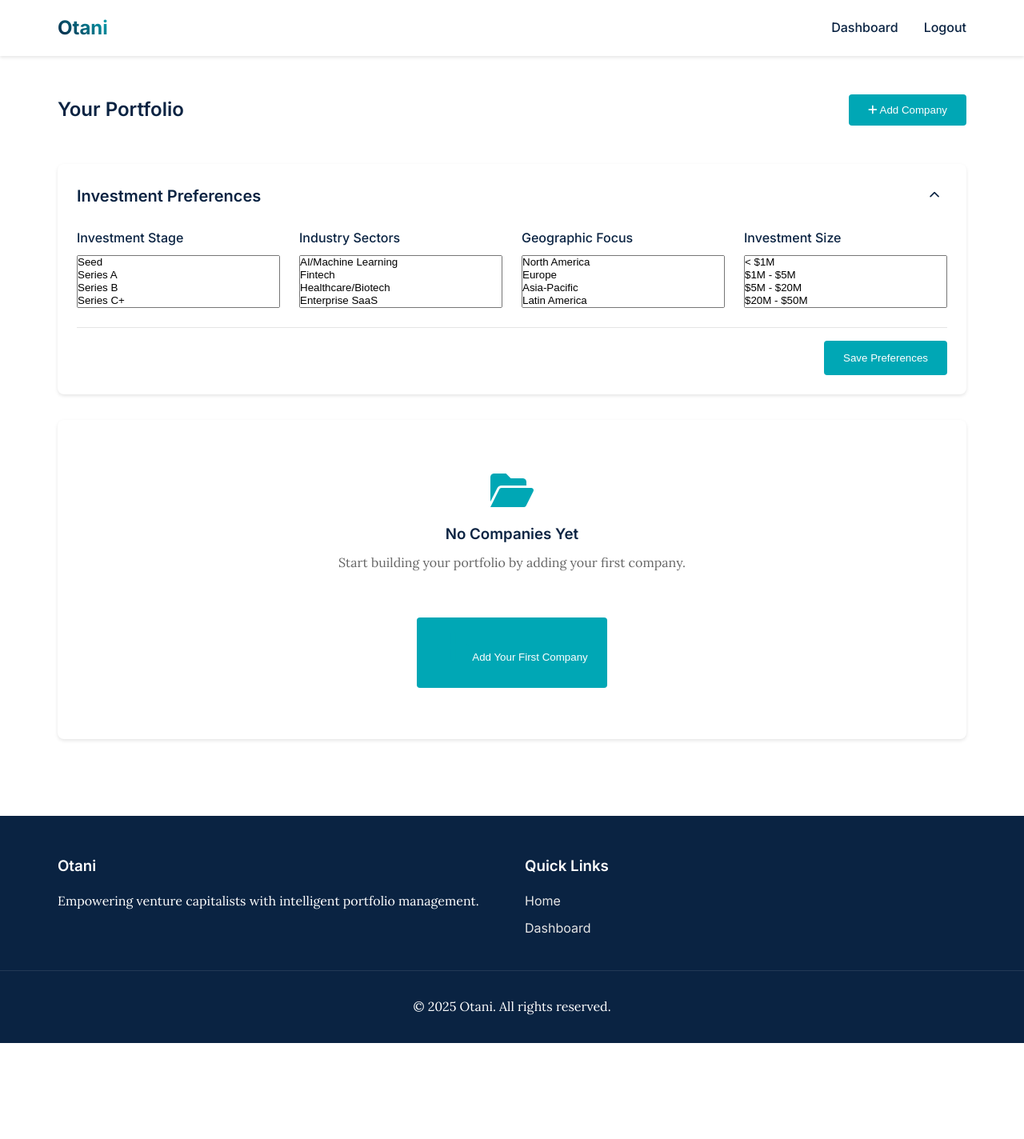
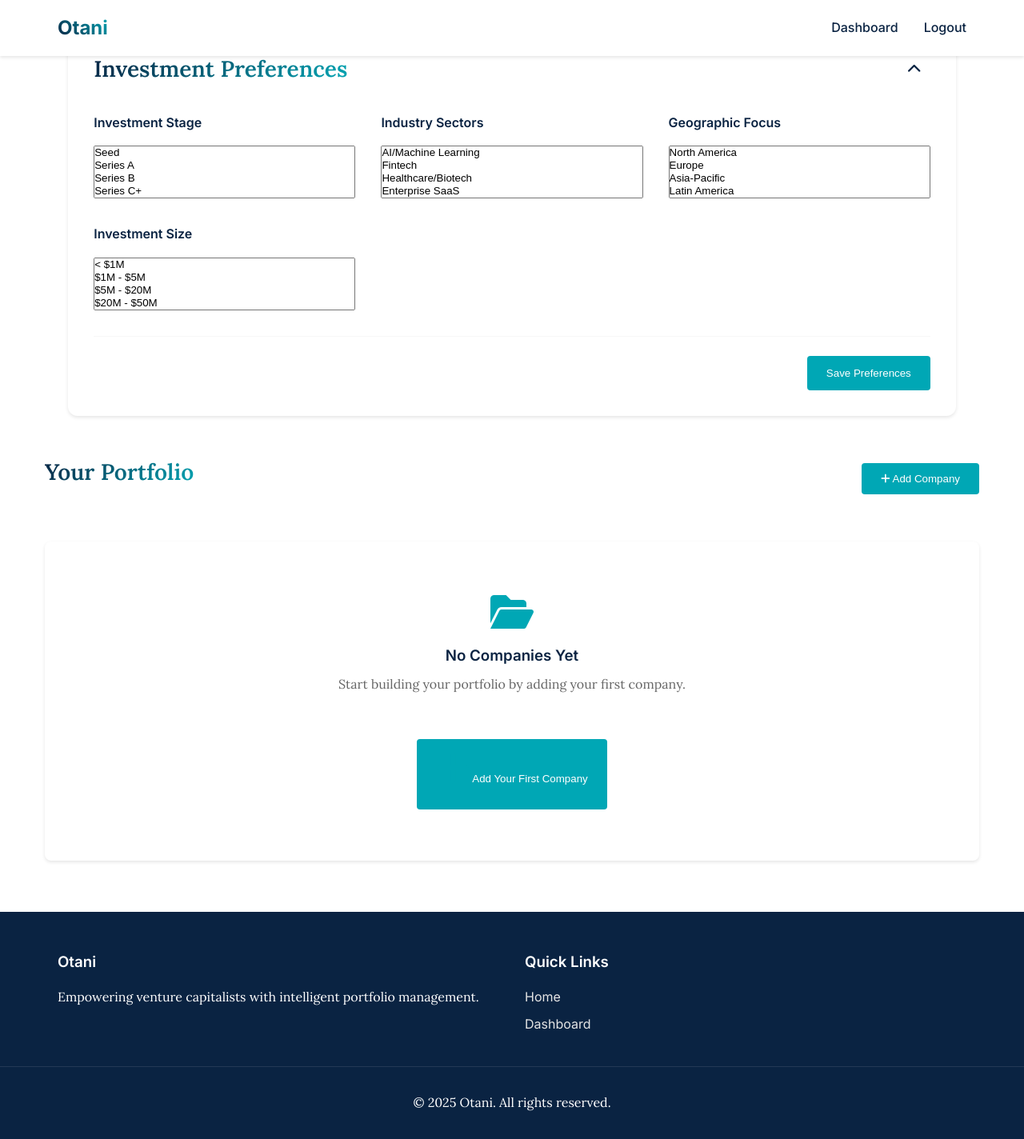
Before and after one commit to sfburrito/otani, a Flask app: page /dashboard in a window 1280 px wide. Shown: the whole page at 80% size. Before the commit the page ends 1304 px from the top, so only its background shows below. Run offline with Flask 3, Linux system fonts and the light colour scheme; the visitor is signed in with stand-in values (Sample User, id 1); data that the repository does not hold is empty.

Commit message:
Enhance preferences UI with better styling and layout

```diff
--- a/static/style.css
+++ b/static/style.css
@@ -9,6 +9,8 @@
     --shadow: 0 2px 4px rgba(0, 0, 0, 0.1);
     --transition: all 0.3s ease;
     --navbar-height: 70px;
+    --light-gray: #F7F7F7;
+    --teal-light: #34D9C9;
 }
 
 /* Reset and Base Styles */
@@ -704,106 +706,173 @@ textarea.form-input {
 /* Preferences Panel */
 .preferences-panel {
     background: var(--white);
-    border-radius: 8px;
-    padding: 1.5rem;
+    border-radius: 12px;
+    padding: 2rem;
     margin-bottom: 2rem;
     box-shadow: var(--shadow);
+    max-width: 1200px;
+    margin-left: auto;
+    margin-right: auto;
+    width: 95%;
 }
 
 .preferences-header {
     display: flex;
     justify-content: space-between;
     align-items: center;
-    margin-bottom: 1.5rem;
+    margin-bottom: 2rem;
 }
 
 .preferences-header h3 {
     margin: 0;
     color: var(--navy);
-    font-size: 1.25rem;
+    font-size: 1.75rem;
+    font-weight: 600;
+    font-family: 'Lora', serif;
+    background: linear-gradient(135deg, var(--navy) 0%, var(--teal) 100%);
+    -webkit-background-clip: text;
+    -webkit-text-fill-color: transparent;
 }
 
 .btn-icon {
     background: none;
     border: none;
     color: var(--navy);
-    width: 32px;
-    height: 32px;
+    width: 40px;
+    height: 40px;
     border-radius: 50%;
     display: flex;
     align-items: center;
     justify-content: center;
     cursor: pointer;
     transition: var(--transition);
+    font-size: 1.1rem;
 }
 
 .btn-icon:hover {
-    background: var(--gray);
+    background: var(--light-gray);
+    color: var(--teal);
 }
 
 .preferences-grid {
     display: grid;
-    grid-template-columns: repeat(auto-fit, minmax(250px, 1fr));
-    gap: 1.5rem;
-    margin-bottom: 1.5rem;
+    grid-template-columns: repeat(auto-fit, minmax(280px, 1fr));
+    gap: 2rem;
+    margin-bottom: 2rem;
 }
 
 .preference-group {
     display: flex;
     flex-direction: column;
-    gap: 0.5rem;
+    gap: 0.75rem;
 }
 
 .preference-label {
-    font-weight: 500;
+    font-weight: 600;
     color: var(--navy);
+    font-size: 1rem;
+    margin-bottom: 0.25rem;
 }
 
 .preferences-footer {
     display: flex;
     justify-content: flex-end;
     gap: 1rem;
-    padding-top: 1rem;
-    border-top: 1px solid var(--gray);
+    padding-top: 1.5rem;
+    border-top: 1px solid var(--light-gray);
 }
 
 /* Select2 Custom Theme */
-.select2-container--custom {
-    width: 100% !important;
+.select2-container--custom .select2-selection--multiple {
+    border: 2px solid var(--light-gray);
+    border-radius: 8px;
+    min-height: 45px;
+    padding: 0.375rem;
+    transition: all 0.2s ease;
+    background: var(--white);
 }
 
-.select2-container--custom .select2-selection--multiple {
-    border: 1px solid var(--gray);
-    border-radius: 6px;
-    min-height: 38px;
-    padding: 0.25rem;
+.select2-container--custom .select2-selection--multiple:hover {
+    border-color: var(--teal-light);
+}
+
+.select2-container--custom .select2-selection--multiple.select2-selection--focus {
+    border-color: var(--teal);
+    box-shadow: 0 0 0 3px rgba(20, 184, 166, 0.1);
 }
 
 .select2-container--custom .select2-selection--multiple .select2-selection__choice {
-    background: var(--teal);
+    background: linear-gradient(135deg, var(--teal) 0%, var(--teal-light) 100%);
     color: var(--white);
     border: none;
     border-radius: 20px;
-    padding: 2px 8px;
-    margin: 2px;
+    padding: 4px 12px;
+    margin: 3px;
+    font-size: 0.9rem;
+    font-weight: 500;
+    box-shadow: 0 2px 4px rgba(0, 0, 0, 0.1);
 }
 
 .select2-container--custom .select2-selection--multiple .select2-selection__choice__remove {
     color: var(--white);
-    margin-right: 5px;
+    margin-right: 6px;
+    font-size: 1.1rem;
+    opacity: 0.8;
+    transition: opacity 0.2s ease;
+}
+
+.select2-container--custom .select2-selection--multiple .select2-selection__choice__remove:hover {
+    opacity: 1;
+    background: none;
 }
 
 .select2-container--custom .select2-dropdown {
-    border-color: var(--gray);
+    border: 2px solid var(--teal);
+    border-radius: 8px;
     box-shadow: var(--shadow);
+    margin-top: 4px;
+}
+
+.select2-container--custom .select2-results__option {
+    padding: 8px 12px;
+    font-size: 0.95rem;
+    transition: all 0.2s ease;
 }
 
 .select2-container--custom .select2-results__option--highlighted[aria-selected] {
-    background-color: var(--teal);
+    background: linear-gradient(135deg, var(--teal) 0%, var(--teal-light) 100%);
 }
 
 .select2-container--custom .select2-search__field {
     margin-top: 0;
+    padding: 4px;
+    font-size: 0.95rem;
+}
+
+.select2-container--custom .select2-search--inline .select2-search__field {
+    margin-top: 3px;
+}
+
+/* Dashboard Container and Headers */
+.dashboard-container {
+    max-width: 1200px;
+    margin: 2rem auto;
+    padding: 0 1rem;
+}
+
+.dashboard-header {
+    text-align: center;
+    margin-bottom: 2rem;
+}
+
+.dashboard-header h2 {
+    font-size: 1.75rem;
+    font-weight: 600;
+    font-family: 'Lora', serif;
+    margin-bottom: 1rem;
+    background: linear-gradient(135deg, var(--navy) 0%, var(--teal) 100%);
+    -webkit-background-clip: text;
+    -webkit-text-fill-color: transparent;
 }
 
 /* Toast Notifications */
--- a/templates/dashboard.html
+++ b/templates/dashboard.html
@@ -2,13 +2,6 @@
 
 {% block content %}
 <div class="dashboard-container">
-    <div class="dashboard-header">
-        <h2>Your Portfolio</h2>
-        <button class="btn btn-primary" onclick="openModal()">
-            <i class="fas fa-plus"></i> Add Company
-        </button>
-    </div>
-
     <div class="preferences-panel" data-aos="fade-up">
         <div class="preferences-header">
             <h3>Investment Preferences</h3>
@@ -73,6 +66,13 @@
             <button class="btn btn-outline" onclick="resetPreferences()">Reset</button>
             <button class="btn btn-primary" onclick="savePreferences()">Save Preferences</button>
         </div>
+    </div>
+
+    <div class="dashboard-header">
+        <h2>Your Portfolio</h2>
+        <button class="btn btn-primary" onclick="openModal()">
+            <i class="fas fa-plus"></i> Add Company
+        </button>
     </div>
 
     <div class="company-list">
@@ -188,11 +188,12 @@ document.addEventListener('DOMContentLoaded', function() {
         }
     }
 
-    // Initialize Select2 for multi-select dropdowns
+    // Initialize Select2
     $('.form-select').select2({
         theme: 'custom',
         closeOnSelect: false,
-        allowClear: true
+        allowClear: true,
+        width: '100%'
     });
 
     // Initialize AOS
@@ -219,7 +220,6 @@ function togglePreferences() {
 }
 
 function savePreferences() {
-    // TODO: Implement save functionality
     const toast = document.createElement('div');
     toast.className = 'toast success';
     toast.textContent = 'Preferences saved successfully';
```
